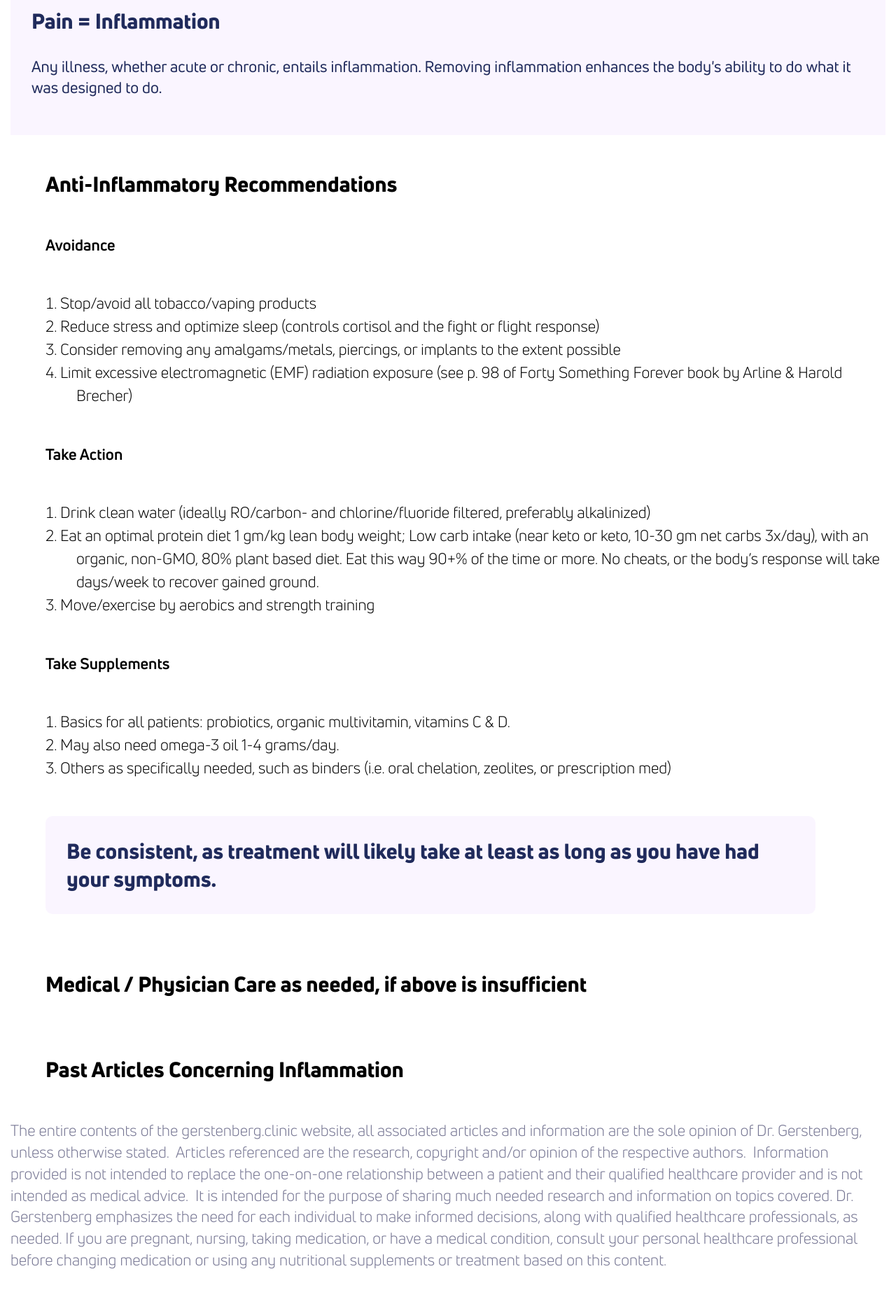
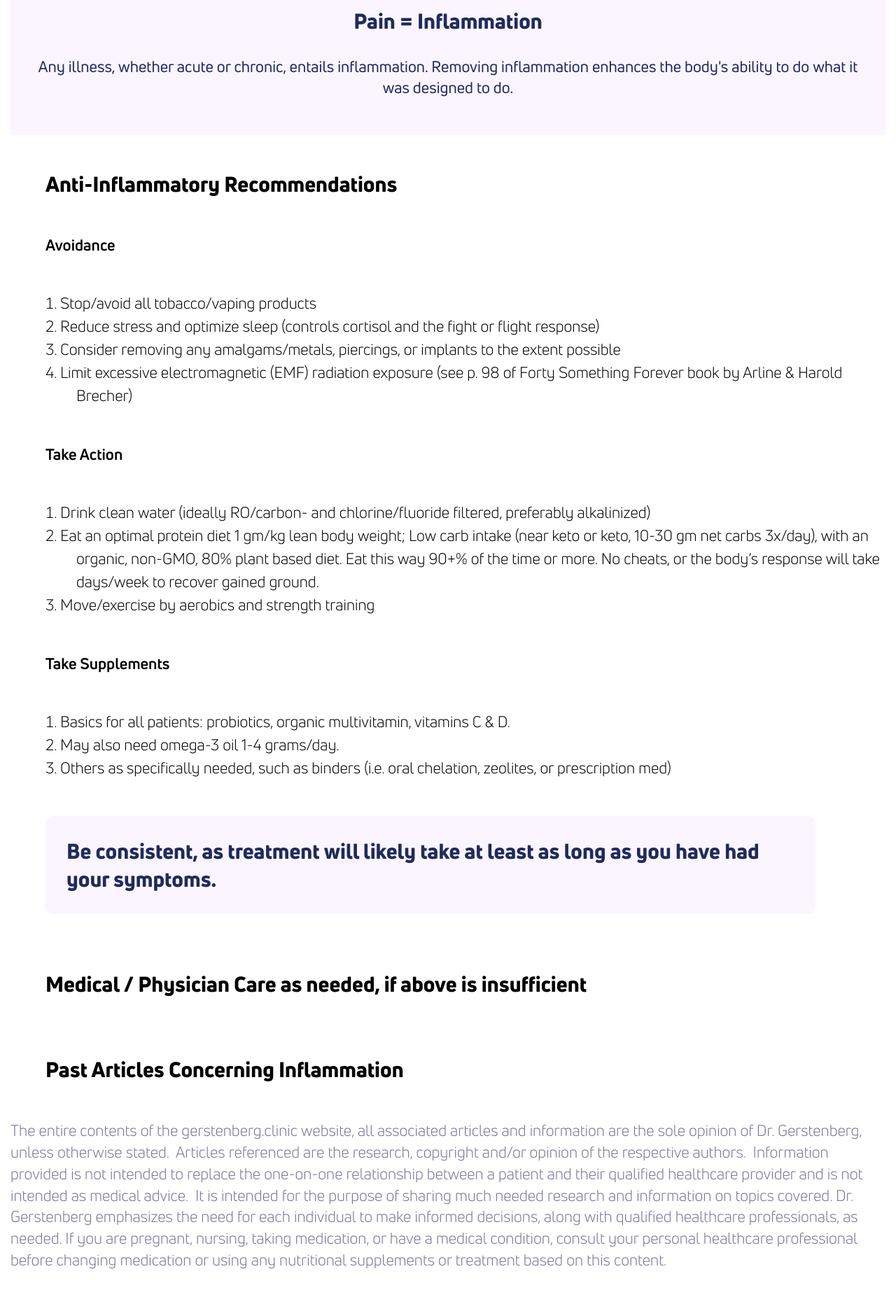
Before and after one commit to theneverwoods/gerstenberg.clinic, a Jekyll site: the page built from inflammation.html, in a window 1280 px wide. Shown: the part 515-2381 px from the top of the page at 70% size. Built offline with Jekyll 4.4.1, drawn with Linux system fonts in a browser that asks for light colours; comment, search, counter and statistics services are not loaded.

Commit message:
Update inflammation.html

```diff
--- a/inflammation.html
+++ b/inflammation.html
@@ -22,7 +22,7 @@ redirect_from:
 </div>
 
 <div class="row light blurb">
-	<div class="third" style="align-content: center">
+	<div class="third" style="text-align: center">
 		<h2>Pain = Inflammation</h2>
 		<p>Any illness, whether acute or chronic, entails inflammation. Removing inflammation enhances the body's ability to do what it was designed to do.
 		</p>
```
